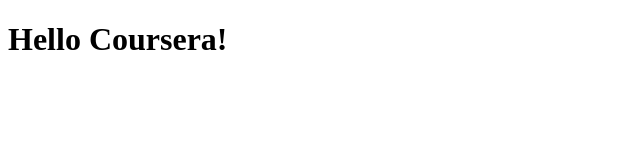
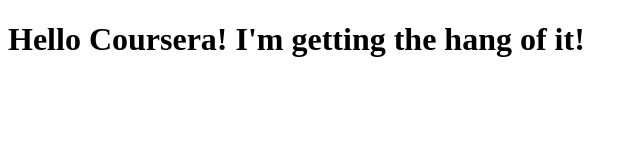
Before and after one commit to sdixit3112/Ruby-on-Rails-Test-1-Coursera, a plain HTML site: page site/index.html in a window 1280 px wide. Shown: the whole page, without its empty margins (0-640 px from the left). Drawn offline with Linux system fonts and the light colour scheme.

Commit message:
Small Edition

```diff
--- a/site/index.html
+++ b/site/index.html
@@ -4,6 +4,6 @@
 	<title>Hello Coursera!</title>
 </head>
 <body>
-<h1>Hello Coursera!</h1>
+<h1>Hello Coursera! I'm getting the hang of it!</h1>
 </body>
 </html>
```
